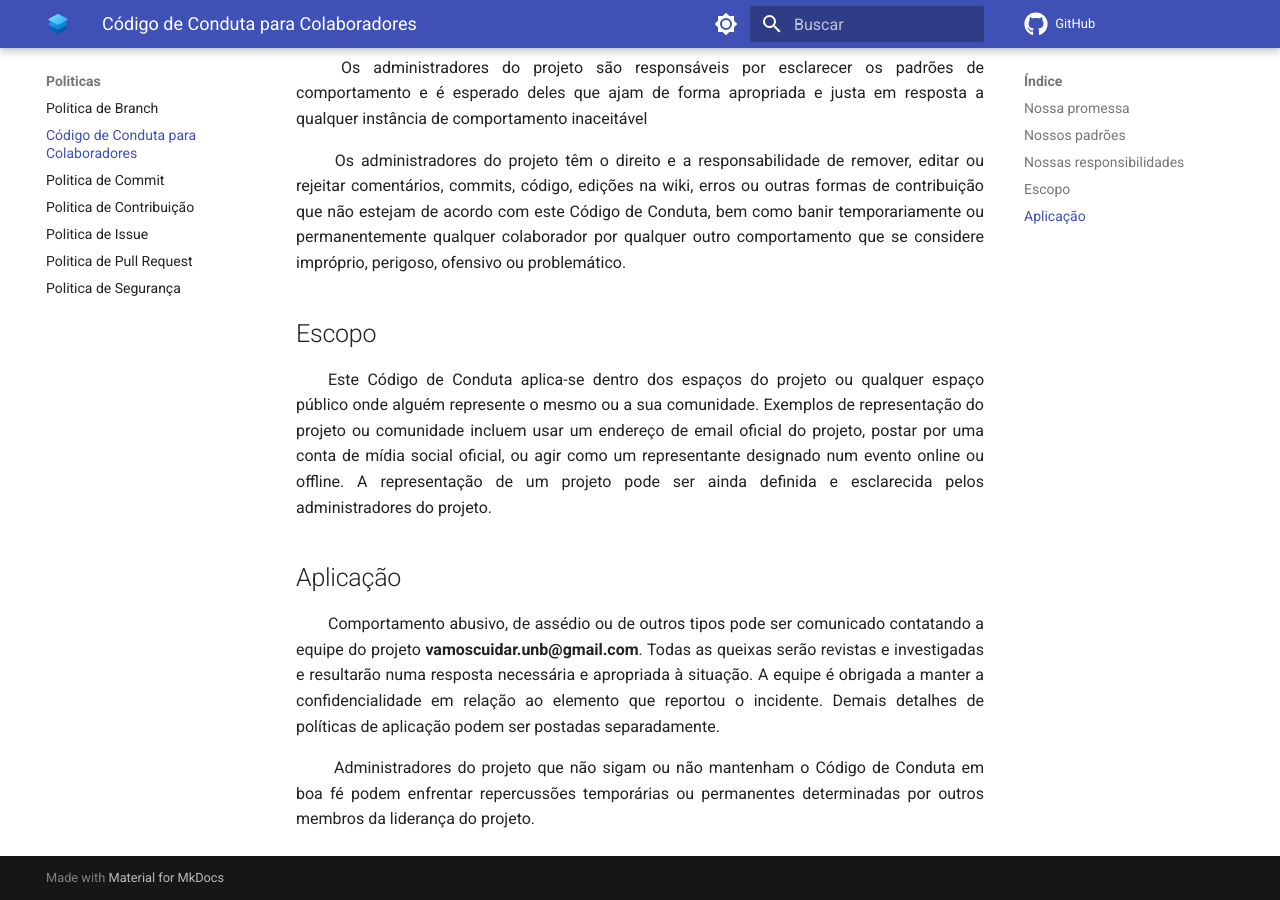
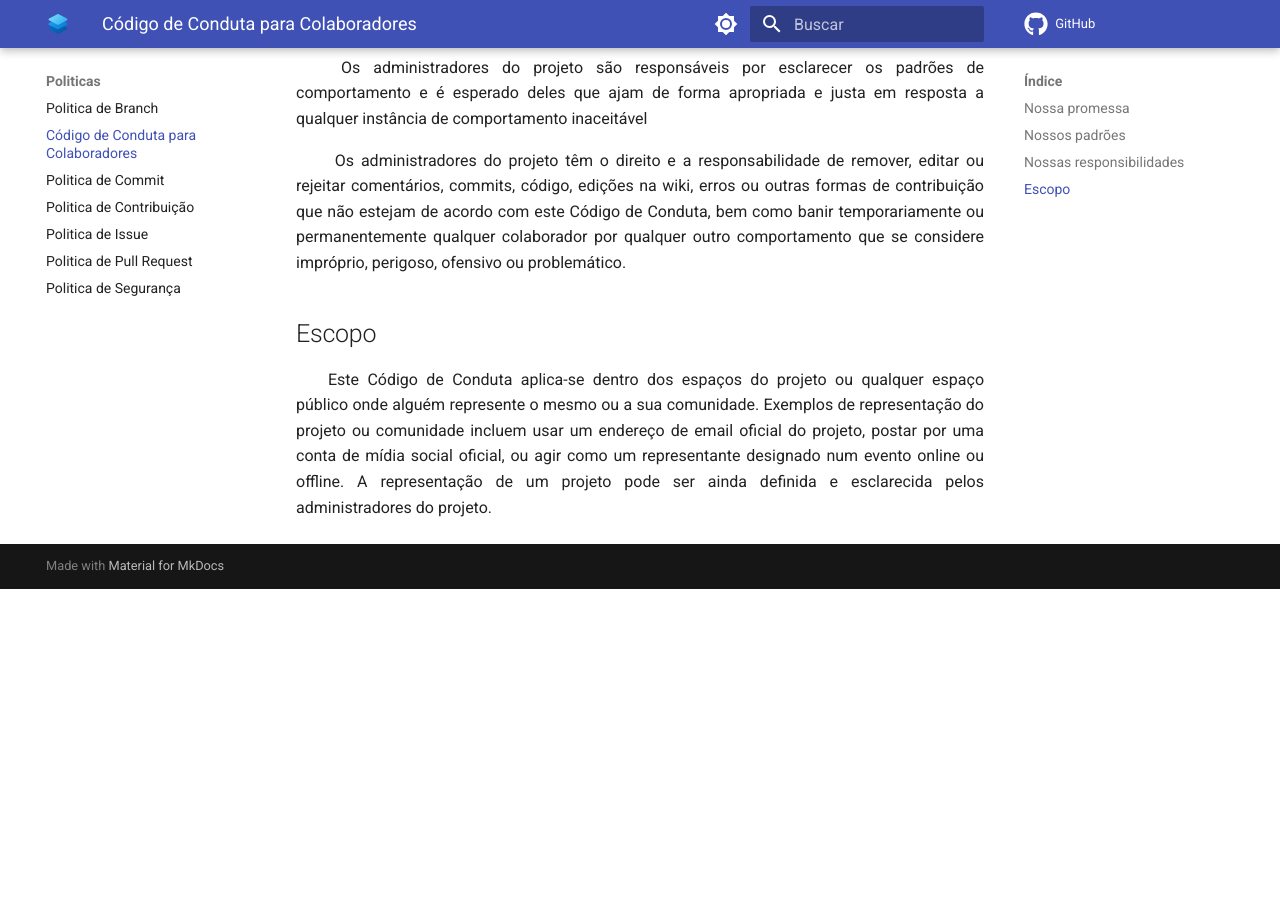
Before and after one commit to Interacao-Humano-Computador/2022.2-SimplesNacional, an MkDocs documentation site: the page built from docs/Politicas/CODE_OF_CONDUCT.md, in a window 1280 px wide and 900 px high, scrolled down 1004 px. Built offline with MkDocs 1.6.1 and Material for MkDocs 9.7.7, drawn with Linux system fonts in a browser that asks for light colours; comment, search, counter and statistics services are not loaded; after the commit the page ends 1593 px from its top, so only the background shows below that.

Commit message:
Codigo de conduta

```diff
--- a/docs/Politicas/CODE_OF_CONDUCT.md
+++ b/docs/Politicas/CODE_OF_CONDUCT.md
@@ -34,9 +34,3 @@ permanentemente qualquer colaborador por qualquer outro comportamento que se con
 
 <p align = "justify"> &emsp;&emsp;Este Código de Conduta aplica-se dentro dos espaços do projeto ou qualquer espaço público onde alguém represente o mesmo ou a sua comunidade. Exemplos de representação do projeto ou comunidade incluem usar um endereço de email oficial do projeto, postar por uma conta de
 mídia social oficial, ou agir como um representante designado num evento online ou offline. A representação de um projeto pode ser ainda definida e esclarecida pelos administradores do projeto.</p>
-
-## Aplicação
-
-<p align = "justify"> &emsp;&emsp;Comportamento abusivo, de assédio ou de outros tipos pode ser comunicado contatando a equipe do projeto <b>vamoscuidar.unb@gmail.com</b>. Todas as queixas serão revistas e investigadas e resultarão numa resposta necessária e apropriada à situação. A equipe é obrigada a manter a confidencialidade em relação ao elemento que reportou o incidente. Demais detalhes de políticas de aplicação podem ser postadas separadamente.</p>
-
-<p align = "justify"> &emsp;&emsp; Administradores do projeto que não sigam ou não mantenham o Código de Conduta em boa fé podem enfrentar repercussões temporárias ou permanentes determinadas por outros membros da liderança do projeto.</p>
```
Also changed, not shown: site/Politicas/CODE_OF_CONDUCT/index.html, site/Politicas/SECURITY/index.html, site/search/search_index.json, 1 other file.
